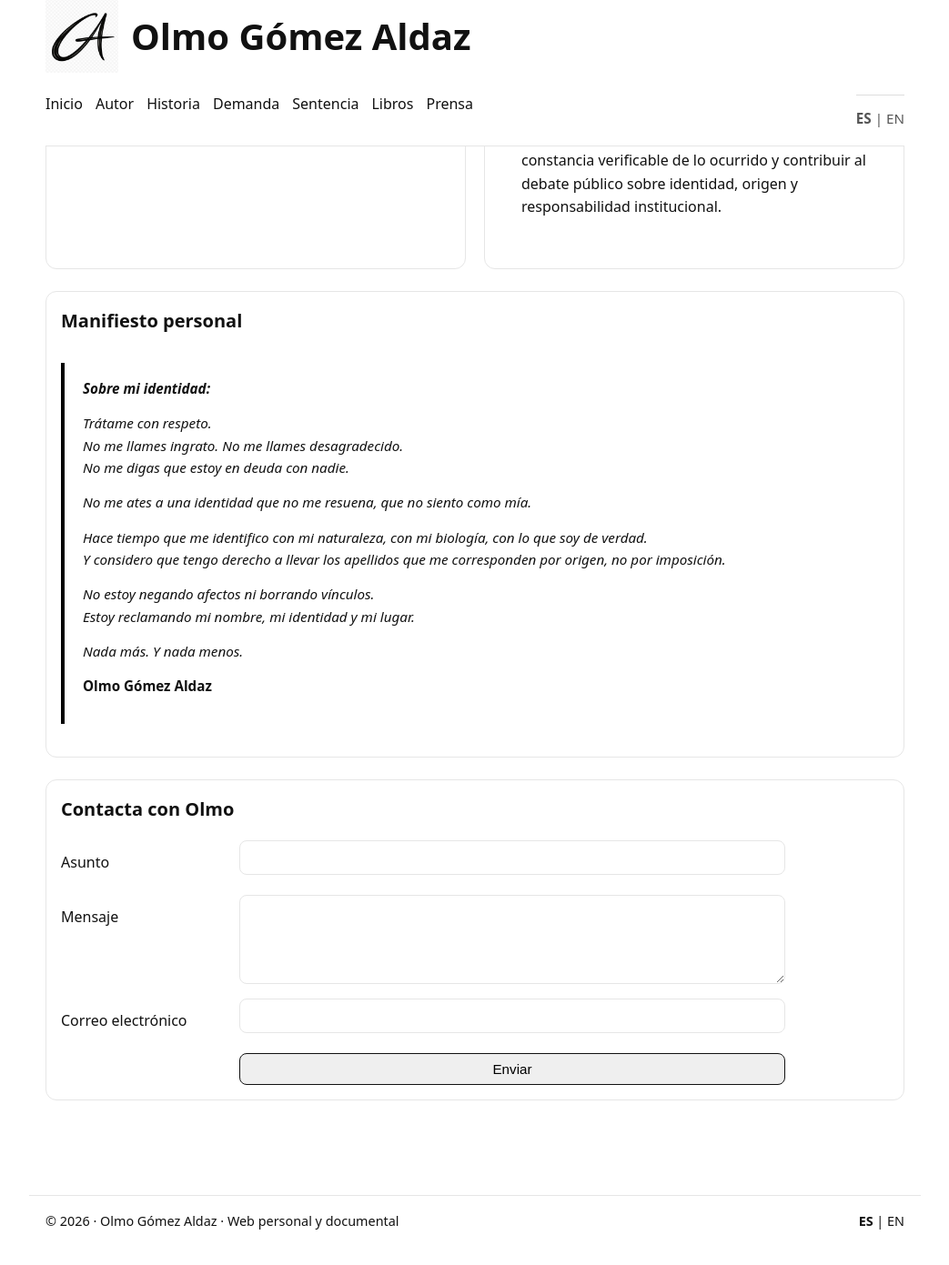
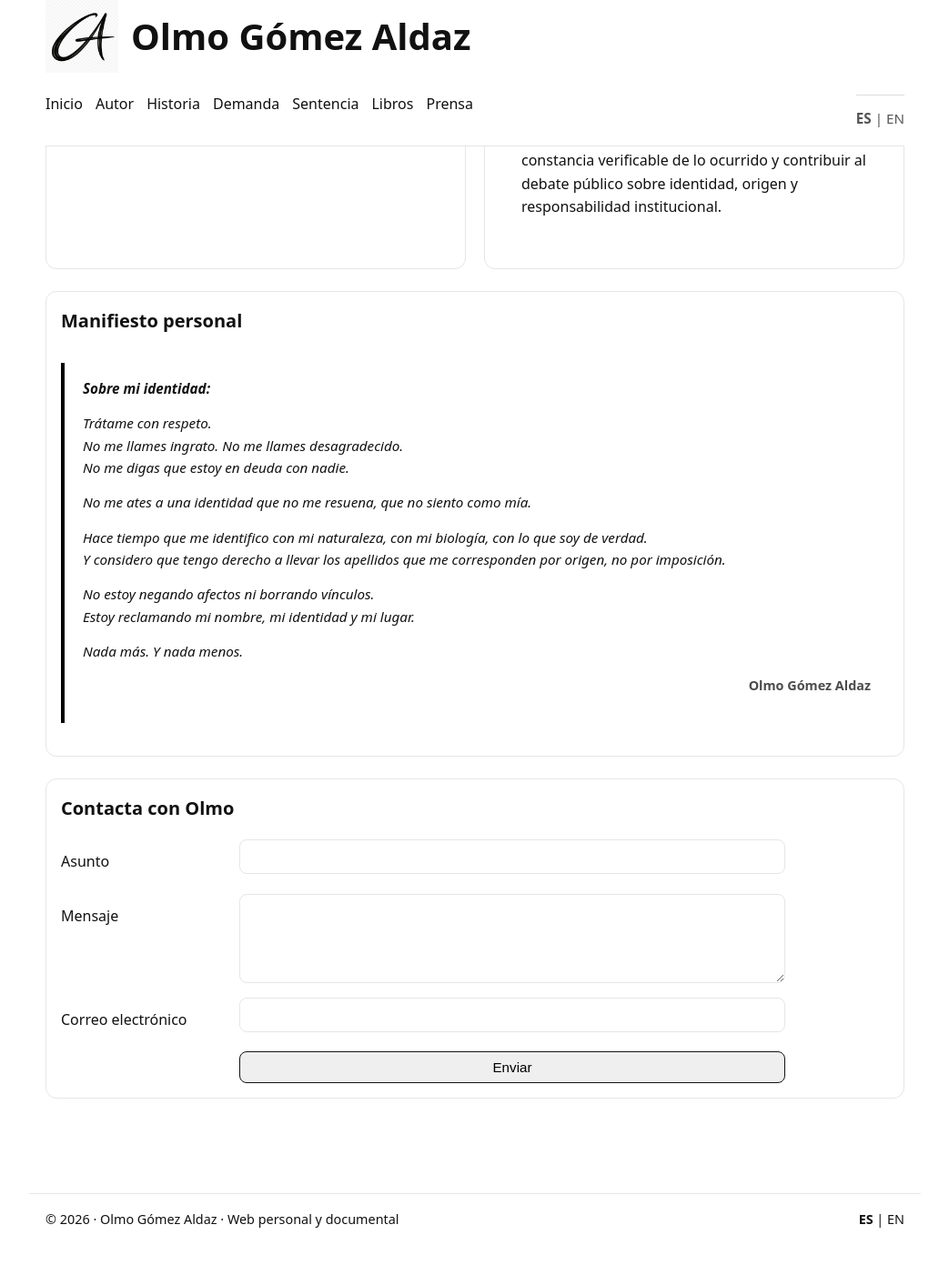
Before and after one commit to olmogaldaz/olmogaldaz.github.io, a Jekyll site: the page built from es/autor/index.html, in a window 1280 px wide and 1400 px high, scrolled down 623 px. Shown: the top 1391 px of the window at 91% size, without its empty margins (118-1161 px from the left). Built offline with Jekyll 4.4.1, drawn with Linux system fonts in a browser that asks for light colours.

Commit message:
Update style.css

```diff
--- a/css/style.css
+++ b/css/style.css
@@ -365,6 +365,13 @@ form textarea {
   font-size:0.95em;
 }
 
+.legal-quote .signature{
+  margin-top:14px;
+  font-size:0.9rem;
+  opacity:.75;
+  text-align:right;   /* opcional */
+  font-style:normal;  /* importante si todo va en <em> */
+}
 
 
 
```
